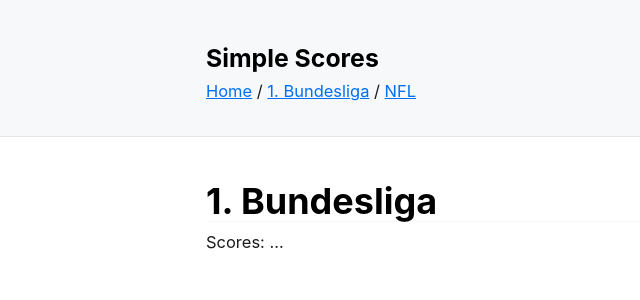
After one commit to b-erhart/simple-scores, a PHP site: page /bundesliga in a window 1280 px wide. The commit adds this page. Shown: the top 300 px of the page, without its empty margins (59-699 px from the left). Run offline with PHP 8.4, Linux system fonts and the light colour scheme.

Commit message:
Add some very basic routing

```diff
--- a/src/public/index.php
+++ b/src/public/index.php
@@ -1,5 +1,24 @@
 <?php
-    $siteTitle = 'NFL';
-    $content = '../templates/nfl.php';
-    include('../templates/base.php');
+$requestUri = $_SERVER['REQUEST_URI'];
+
+switch ($requestUri) {
+    case '':
+    case '/':
+        $siteTitle = 'Home';
+        $content = '../templates/home.php';
+        include('../templates/base.php');
+        break;
+    case '/bundesliga':
+    case '/bundesliga/':
+        $siteTitle = '1. Bundesliga';
+        $content = '../templates/bundesliga.php';
+        include('../templates/base.php');
+        break;
+    case '/nfl':
+    case '/nfl/':
+        $siteTitle = 'NFL';
+        $content = '../templates/nfl.php';
+        include('../templates/base.php');
+        break;
+}
 ?>
--- a/src/templates/base.php
+++ b/src/templates/base.php
@@ -6,7 +6,7 @@
 
         <title><?=$siteTitle?> - Simple Scores</title>
 
-        <link rel="stylesheet" href="./assets/css/new.css"/>
+        <link rel="stylesheet" href="/assets/css/new.css"/>
         <link rel="icon" type="image/x-icon" href="./assets/images/favicon.ico"/>
     </head>
     <body>
--- /dev/null
+++ b/src/templates/bundesliga.php
@@ -0,0 +1,2 @@
+        <h1>1. Bundesliga</h1>
+        <p>Scores: ...</p>
--- /dev/null
+++ b/src/templates/home.php
@@ -0,0 +1,2 @@
+        <h1>Home</h1>
+        <p>Welcome to simple scores...</p>
--- a/src/templates/nfl.php
+++ b/src/templates/nfl.php
@@ -1,4 +1,2 @@
-        <main>
-            <h1>NFL</h1>
-            <p>Scores: ...</p>
-        </main>
+        <h1>NFL</h1>
+        <p>Scores: ...</p>
```
Also changed, not shown: src/public/.htaccess (added), 1 other file.
